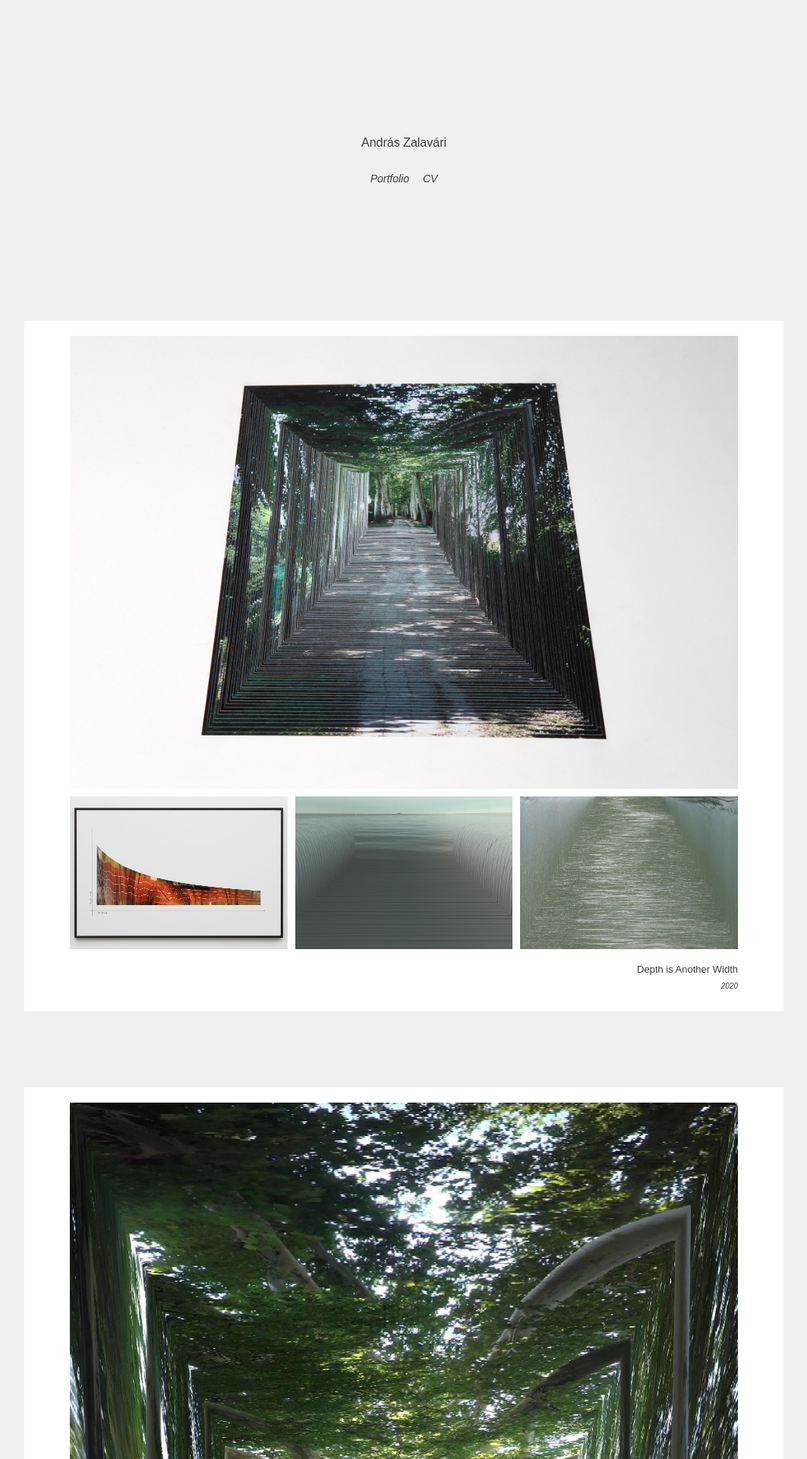
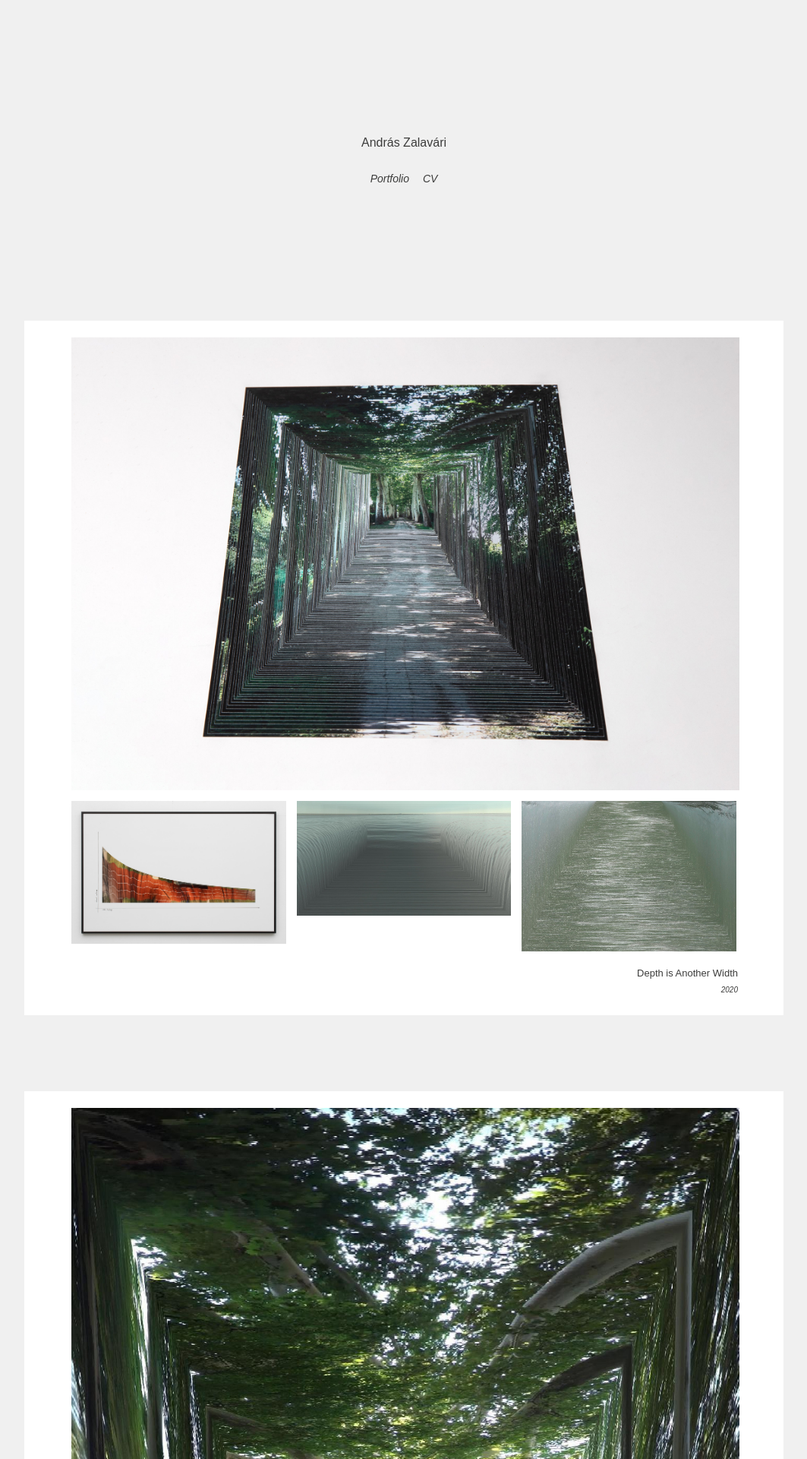
Before and after one commit to zalavariandris/andraszalavari_jekyll, a Jekyll site: the page built from index.html, in a window 1280 px wide. Shown: the top 1920 px of the page at 76% size, without its empty margins (108-1171 px from the left). Built offline with Jekyll 4.4.1, drawn with Linux system fonts in a browser that asks for light colours.

Commit message:
fix post figure flex on mobile

```diff
--- a/assets/style.css
+++ b/assets/style.css
@@ -26,6 +26,7 @@
 article.post>figure{
 	margin: 5em 0;
 }
+
 article.post video{
 	width: 100%;
 }
@@ -158,7 +159,7 @@
 
 .post.video video, .post.vimeo iframe{
 	margin-bottom: 1.5em;
-	max-height: 700px
+	max-height: 80vh;
 }
 
 .post.video video:focus{
@@ -195,6 +196,8 @@
 figure.gallery{
 	display: flex;
  	flex-wrap: wrap;
+ 	flex-direction: row;
+  flex-flow: wrap;
  	gap: 10px;
 }
 figure.gallery img{
@@ -207,36 +210,33 @@
 figure.gallery>img,
 figure.gallery>video{
   display: block;
-  height: auto;
-  flex-shrink: 1;
+  /*width:  auto;*/
+  /*height: auto;*/
+/*  min-height: 30vh;
+  max-height: 80vh;*/
+  /*flex-shrink: 1;*/
   flex-grow: 1;
-  flex-basis: 30%;
+  flex-basis: 25%;
+  width:  25%;
   object-fit: cover;
-  width: 1px;
+  /*width: 1px;*/
+  margin:  2px;
 }
+
+figure>img:nth-of-type(1){
+	width:  100%;
+}
+
+figure>figcaption{
+	width: 100%;
+}
+
 figure.gallery>video{
 	object-fit: contain;
+	max-height: 90vh;
 }
 
-/* the first element shoud take the firs row*/
-figure.gallery img:first-child,
-figure.gallery video:first-child {
-  flex-basis:100%;
-}
 
-/* make sure the figcaption is under all other items*/
-figure.gallery>figcaption{
-	flex-basis: 100%;
-}
-
-/* if there is only two images, than put them is the first row equally*/
-figure.gallery>img:nth-of-type(1):nth-last-of-type(2),
-figure.gallery>img:nth-of-type(2):nth-last-of-type(1),
-figure.gallery>video:nth-of-type(1):nth-last-of-type(2),
-figure.gallery>video:nth-of-type(2):nth-last-of-type(1)
-{
-	flex-basis:0;
-}
 
 article.post h1, article.post>h2{
 	text-align: center;
```
Also changed, not shown: Gemfile.lock, README.md, _config.yml (line endings or trailing spaces).
